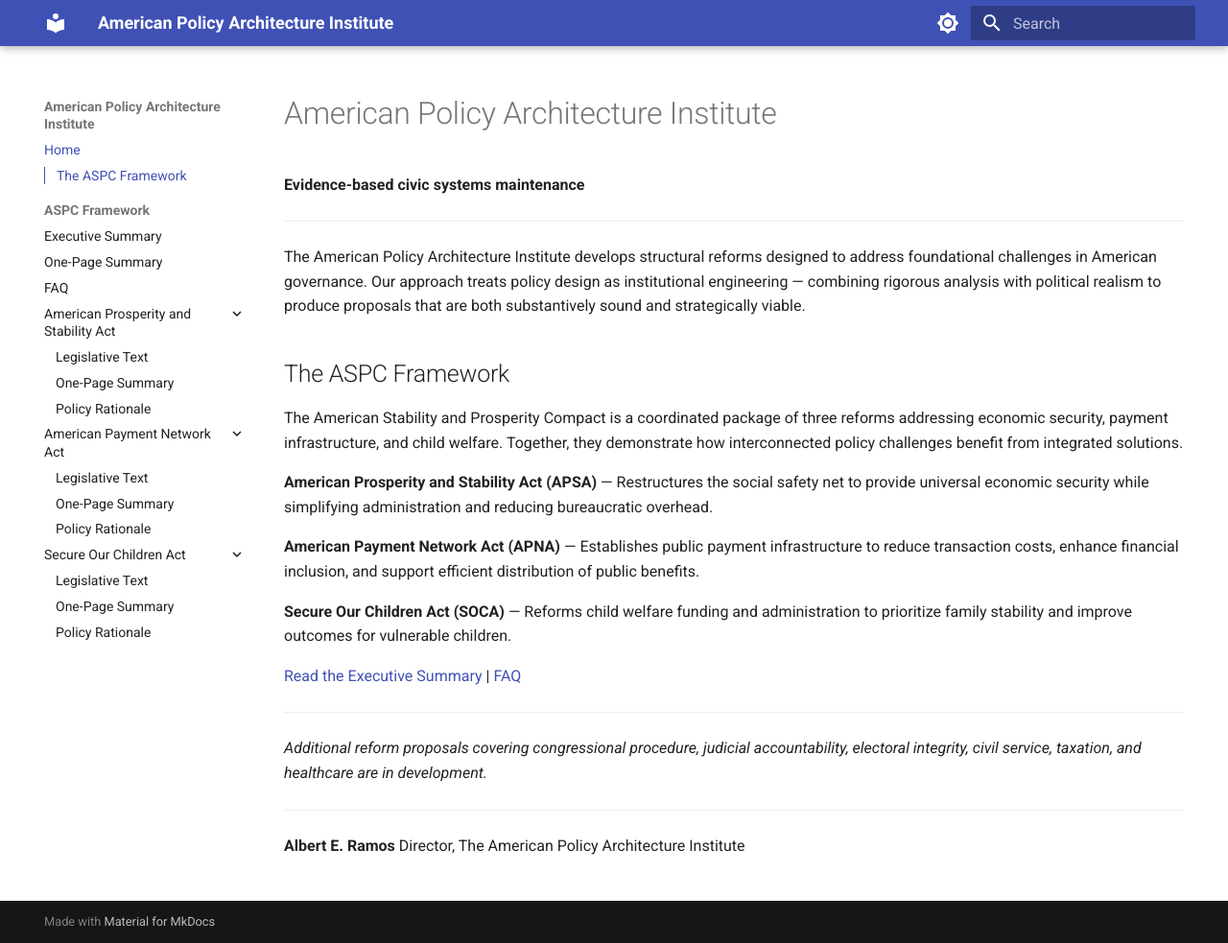
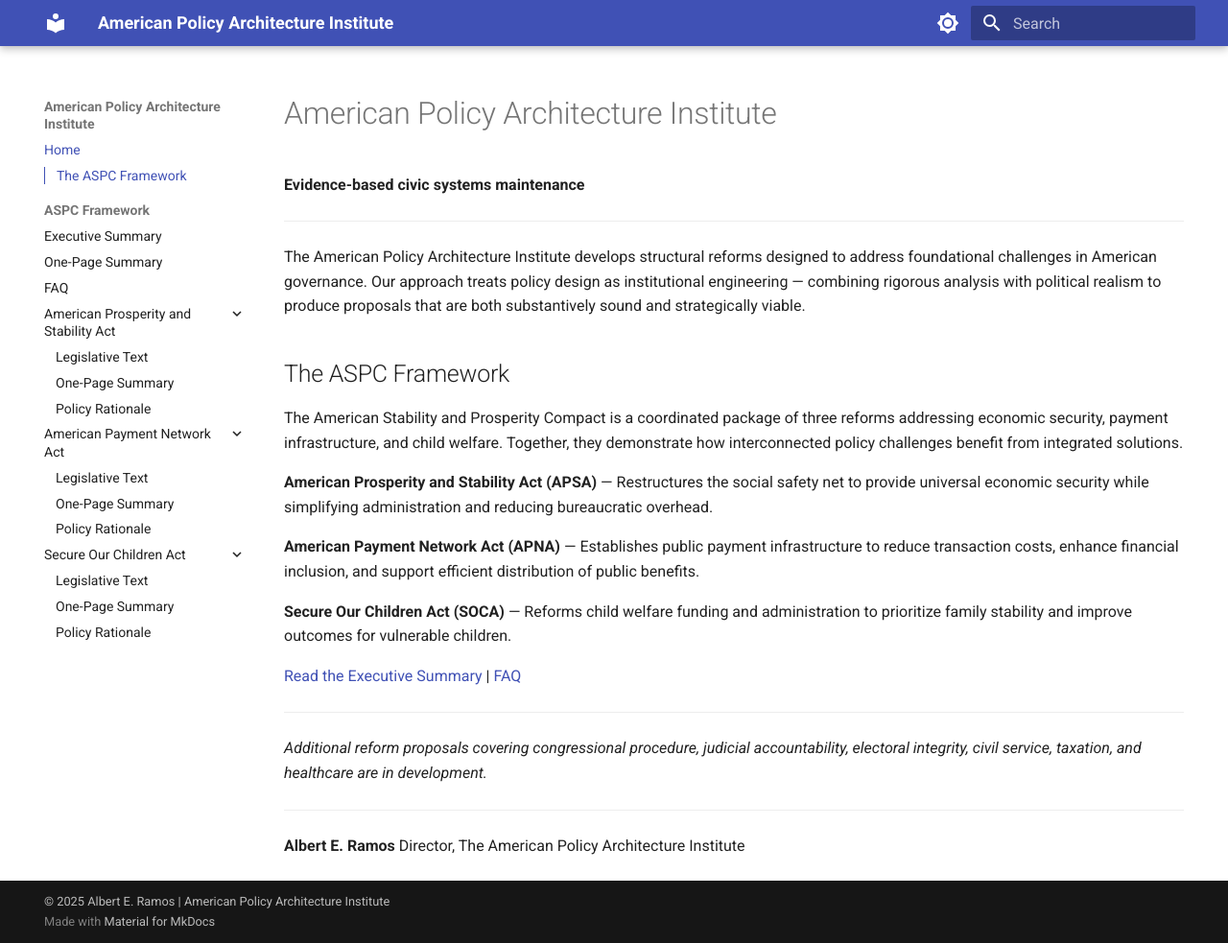
Before and after one commit to albertintech/apai, an MkDocs documentation site: the page built from docs/index.md, in a window 1280 px wide and 983 px high. Shown: the whole window at 96% size. Built offline with MkDocs 1.6.1 and Material for MkDocs 9.7.7, drawn with Linux system fonts in a browser that asks for light colours.

Commit message:
Add copyright

```diff
--- a/mkdocs.yml
+++ b/mkdocs.yml
@@ -1,6 +1,7 @@
 site_name: American Policy Architecture Institute
 site_description: A portfolio of civic systems maintenance proposals
 site_author: Albert E. Ramos
+copyright: © 2025 Albert E. Ramos | American Policy Architecture Institute
 site_url: https://policyarchitecture.org
 
 theme:
```
